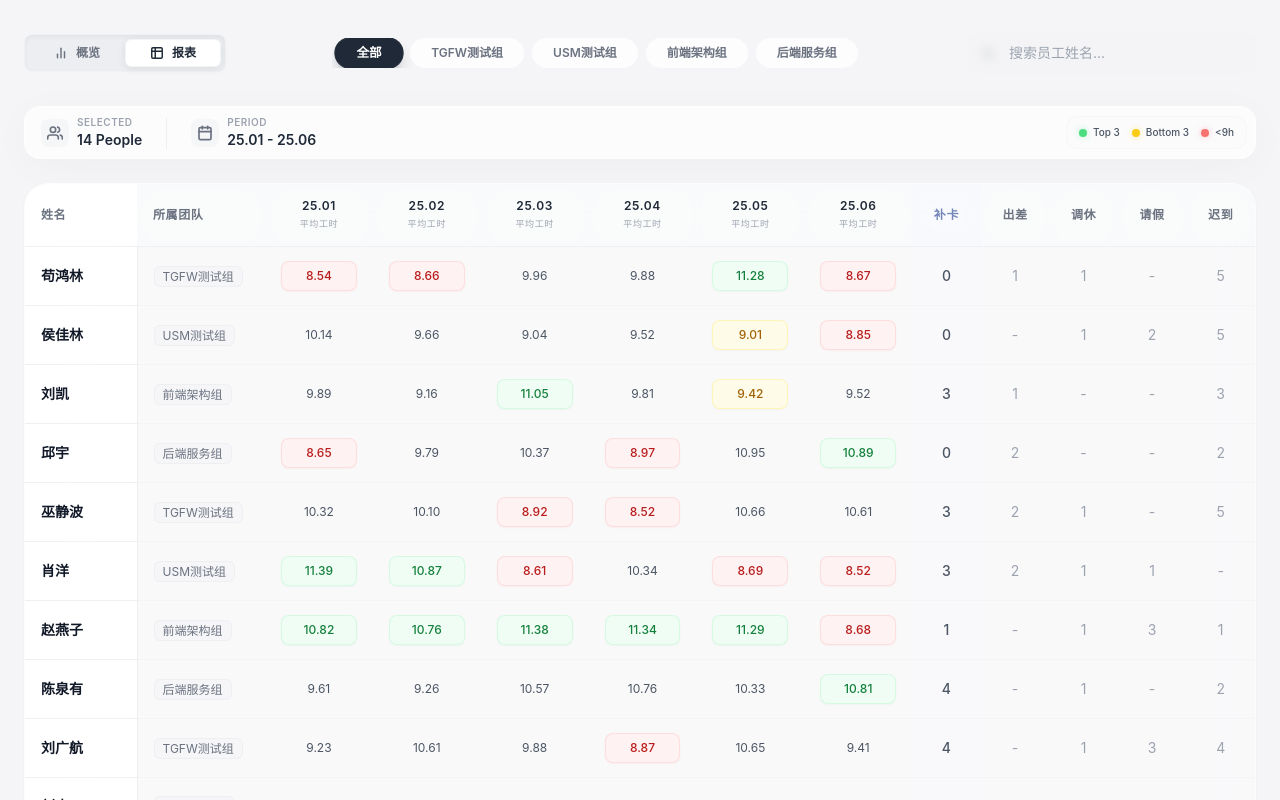
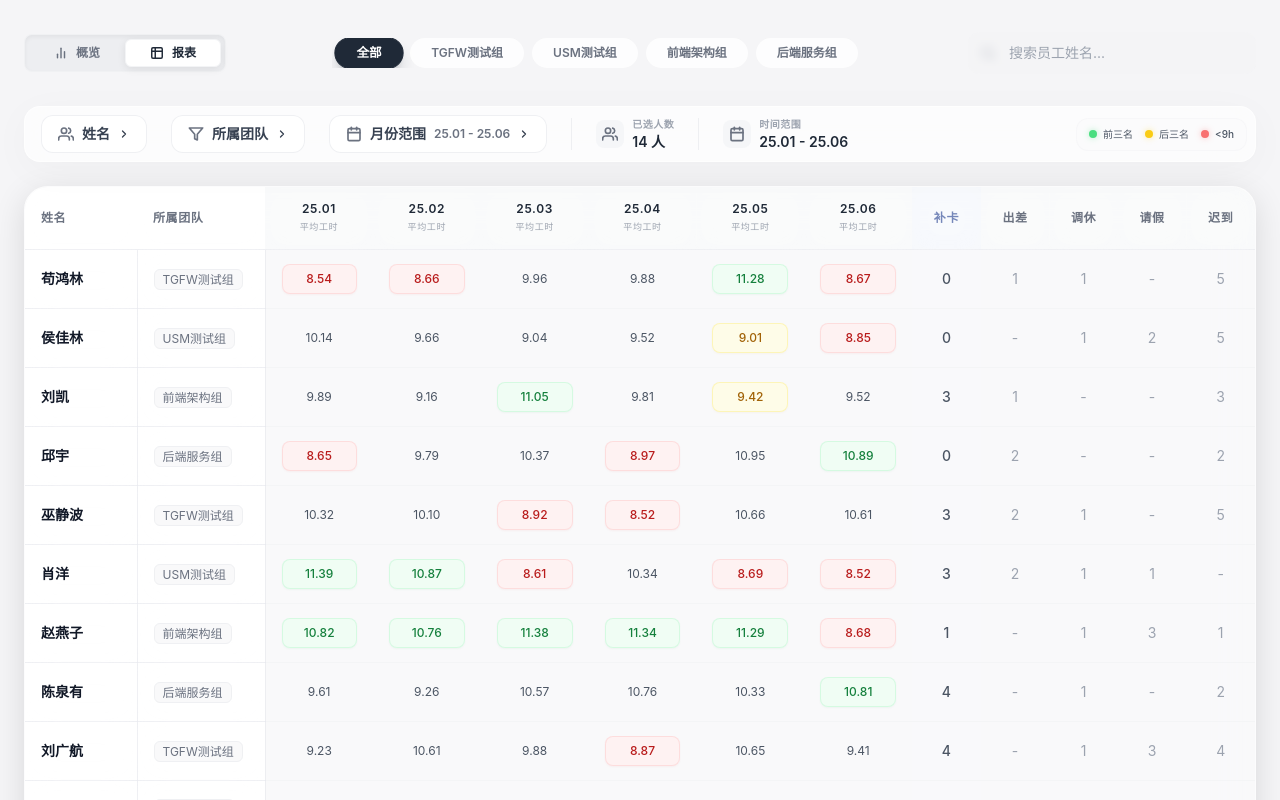
Before and after one commit to FIREGUXBA/vue-test, a Vue app: page / in a window 1280 px wide. Both pictures are taken after a click on the button "报表". Shown: the top 800 px of the page. Built offline with nearby package versions, Linux system fonts and the light colour scheme.

Commit message:
优化报表视图，新增姓名和部门的多选筛选功能，并添加月份区间选择。实现筛选选项的下拉菜单，确保月份选择的有效性校验。更新数据筛选逻辑，以支持新增功能。

```diff
--- a/src/App.vue
+++ b/src/App.vue
@@ -1,5 +1,5 @@
 <script setup>
-import { ref, computed } from 'vue'
+import { ref, computed, watch, onMounted, onUnmounted } from 'vue'
 import StatCard from './components/StatCard.vue'
 import ReportFooterCard from './components/ReportFooterCard.vue'
 import IconSearch from './components/icons/IconSearch.vue'
@@ -50,16 +50,47 @@ const viewMode = ref('dashboard')
 const filterDept = ref('全部')
 const searchTerm = ref('')
 const hoveredRow = ref(null)
-const monthKeys = ['25.01', '25.02', '25.03', '25.04', '25.05', '25.06']
+const allMonthKeys = ['25.01', '25.02', '25.03', '25.04', '25.05', '25.06']
+
+// 报表视图的筛选状态
+const selectedNames = ref([])
+const selectedDepts = ref([])
+const startMonth = ref('25.01')
+const endMonth = ref('25.06')
+const showNameDropdown = ref(false)
+const showDeptDropdown = ref(false)
+const showMonthDropdown = ref(false)
 
 const departments = computed(() => ['全部', ...new Set(data.value.map(i => i.dept))])
+const allNames = computed(() => [...new Set(data.value.map(i => i.name))].sort())
+const allDepts = computed(() => [...new Set(data.value.map(i => i.dept))].sort())
+
+// 根据选择的月份范围生成月份列表
+const monthKeys = computed(() => {
+  const startIdx = allMonthKeys.indexOf(startMonth.value)
+  const endIdx = allMonthKeys.indexOf(endMonth.value)
+  if (startIdx === -1 || endIdx === -1 || startIdx > endIdx) {
+    return allMonthKeys
+  }
+  return allMonthKeys.slice(startIdx, endIdx + 1)
+})
 
 const filteredData = computed(() => {
-  return data.value.filter(item => {
-    const matchesDept = filterDept.value === '全部' || item.dept === filterDept.value
-    const matchesSearch = item.name.toLowerCase().includes(searchTerm.value.toLowerCase())
-    return matchesDept && matchesSearch
-  })
+  if (viewMode.value === 'report') {
+    // 报表视图：使用多选筛选
+    return data.value.filter(item => {
+      const matchesName = selectedNames.value.length === 0 || selectedNames.value.includes(item.name)
+      const matchesDept = selectedDepts.value.length === 0 || selectedDepts.value.includes(item.dept)
+      return matchesName && matchesDept
+    })
+  } else {
+    // 概览视图：使用原有筛选
+    return data.value.filter(item => {
+      const matchesDept = filterDept.value === '全部' || item.dept === filterDept.value
+      const matchesSearch = item.name.toLowerCase().includes(searchTerm.value.toLowerCase())
+      return matchesDept && matchesSearch
+    })
+  }
 })
 
 const stats = computed(() => {
@@ -70,18 +101,18 @@ const stats = computed(() => {
 
 const columnValues = computed(() => {
   const map = {}
-  monthKeys.forEach(m => map[m] = data.value.map(row => row.monthlyHours[m]))
+  monthKeys.value.forEach(m => map[m] = filteredData.value.map(row => row.monthlyHours[m]))
   return map
 })
 
 const footerStats = computed(() => {
-  if (data.value.length === 0) return {}
-  const maxMissing = [...data.value].sort((a, b) => b.stats.missingCard - a.stats.missingCard)[0]
-  const maxLeave = [...data.value].sort((a, b) => b.stats.leave - a.stats.leave)[0]
-  const maxLate = [...data.value].sort((a, b) => b.stats.late - a.stats.late)[0]
+  if (filteredData.value.length === 0) return {}
+  const maxMissing = [...filteredData.value].sort((a, b) => b.stats.missingCard - a.stats.missingCard)[0]
+  const maxLeave = [...filteredData.value].sort((a, b) => b.stats.leave - a.stats.leave)[0]
+  const maxLate = [...filteredData.value].sort((a, b) => b.stats.late - a.stats.late)[0]
 
   let totalSum = 0, totalCount = 0
-  data.value.forEach(d => monthKeys.forEach(m => { totalSum += d.monthlyHours[m]; totalCount++ }))
+  filteredData.value.forEach(d => monthKeys.value.forEach(m => { totalSum += d.monthlyHours[m]; totalCount++ }))
 
   return {
     maxMissingUser: maxMissing,
@@ -92,10 +123,13 @@ const footerStats = computed(() => {
 })
 
 const getCellColor = (val, allValuesInColumn) => {
+  // 小于9小时
   if (val < 9) return 'bg-[#FEF2F2] text-[#B91C1C] border border-[#FECACA]/50 font-medium shadow-[0_1px_2px_rgba(220,38,38,0.05)]'
 
   const sorted = [...allValuesInColumn].sort((a, b) => b - a)
+  // 前3
   const top3 = sorted.slice(0, 3)
+  // 后3
   const bottom3 = sorted.slice(-3)
 
   if (top3.includes(val)) return 'bg-[#F0FDF4] text-[#15803D] border border-[#BBF7D0]/50 font-medium shadow-[0_1px_2px_rgba(22,163,74,0.05)]'
@@ -103,6 +137,32 @@ const getCellColor = (val, allValuesInColumn) => {
 
   return 'text-gray-600'
 }
+
+// 月份选择验证：确保起始月份不大于结束月份
+watch([startMonth, endMonth], ([start, end]) => {
+  const startIdx = allMonthKeys.indexOf(start)
+  const endIdx = allMonthKeys.indexOf(end)
+  if (startIdx > endIdx) {
+    endMonth.value = start
+  }
+})
+
+// 点击外部关闭下拉菜单
+const handleClickOutside = (event) => {
+  if (!event.target.closest('.dropdown-container')) {
+    showNameDropdown.value = false
+    showDeptDropdown.value = false
+    showMonthDropdown.value = false
+  }
+}
+
+onMounted(() => {
+  document.addEventListener('click', handleClickOutside)
+})
+
+onUnmounted(() => {
+  document.removeEventListener('click', handleClickOutside)
+})
 </script>
 
 <template>
@@ -227,38 +287,146 @@ const getCellColor = (val, allValuesInColumn) => {
 
         <!-- Report View -->
         <div v-else key="report" class="space-y-6">
-          <div class="p-2 pl-4 pr-2 rounded-2xl flex flex-wrap gap-4 items-center justify-between bg-white/70 backdrop-blur-2xl border border-white/60 shadow-[0_8px_40px_rgba(0,0,0,0.03)]">
-            <div class="flex items-center gap-6">
+
+          <div class="p-2 pl-4 pr-2 rounded-2xl flex flex-wrap gap-4 items-center justify-between bg-white/70 backdrop-blur-2xl border border-white/60 shadow-[0_8px_40px_rgba(0,0,0,0.03)] relative z-40">
+            <div class="flex items-center gap-6 flex-wrap">
+              <!-- 选择姓名 -->
+              <div class="relative dropdown-container">
+                <button
+                  @click.stop="showNameDropdown = !showNameDropdown"
+                  class="flex items-center gap-2 px-4 py-2 rounded-xl text-sm font-semibold transition-all duration-300 border bg-white/80 hover:bg-white text-gray-700 border-gray-200/60 hover:border-blue-500/30 hover:shadow-sm backdrop-blur-sm"
+                >
+                  <IconUsers class="w-4 h-4 text-gray-500"></IconUsers>
+                  <span>姓名</span>
+                  <!-- <span v-if="selectedNames.length > 0" class="px-2 py-0.5 rounded-full bg-blue-500 text-white text-xs">{{ selectedNames.length }}</span> -->
+                  <IconChevronRight class="w-3 h-3 transition-transform" :class="showNameDropdown ? 'rotate-90' : ''"></IconChevronRight>
+                </button>
+                <div v-if="showNameDropdown" @click.stop class="absolute top-full left-0 mt-2 w-64 bg-white/95 backdrop-blur-xl rounded-xl border border-gray-200/60 shadow-[0_8px_40px_rgba(0,0,0,0.08)] z-[100] max-h-80 overflow-y-auto">
+                  <div class="p-2">
+                    <div class="flex items-center justify-between p-2 border-b border-gray-100">
+                      <span class="text-xs font-semibold text-gray-500">选择姓名</span>
+                      <button @click.stop="selectedNames = []" class="text-xs text-blue-500 hover:text-blue-600">清空</button>
+                    </div>
+                    <div class="p-2 space-y-1">
+                      <label v-for="name in allNames" :key="name" class="flex items-center gap-2 p-2 rounded-lg hover:bg-gray-50 cursor-pointer transition-colors">
+                        <input
+                          type="checkbox"
+                          :value="name"
+                          v-model="selectedNames"
+                          @click.stop
+                          class="w-4 h-4 rounded border-gray-300 text-blue-500 focus:ring-blue-500 focus:ring-offset-0"
+                        />
+                        <span class="text-sm text-gray-700">{{ name }}</span>
+                      </label>
+                    </div>
+                  </div>
+                </div>
+              </div>
+
+              <!-- 选择所属团队 -->
+              <div class="relative dropdown-container">
+                <button
+                  @click.stop="showDeptDropdown = !showDeptDropdown"
+                  class="flex items-center gap-2 px-4 py-2 rounded-xl text-sm font-semibold transition-all duration-300 border bg-white/80 hover:bg-white text-gray-700 border-gray-200/60 hover:border-blue-500/30 hover:shadow-sm backdrop-blur-sm"
+                >
+                  <IconFilter class="w-4 h-4 text-gray-500"></IconFilter>
+                  <span>所属团队</span>
+                  <!-- <span v-if="selectedDepts.length > 0" class="px-2 py-0.5 rounded-full bg-blue-500 text-white text-xs">{{ selectedDepts.length }}</span> -->
+                  <IconChevronRight class="w-3 h-3 transition-transform" :class="showDeptDropdown ? 'rotate-90' : ''"></IconChevronRight>
+                </button>
+                <div v-if="showDeptDropdown" @click.stop class="absolute top-full left-0 mt-2 w-48 bg-white/95 backdrop-blur-xl rounded-xl border border-gray-200/60 shadow-[0_8px_40px_rgba(0,0,0,0.08)] z-[100] max-h-80 overflow-y-auto">
+                  <div class="p-2">
+                    <div class="flex items-center justify-between p-2 border-b border-gray-100">
+                      <span class="text-xs font-semibold text-gray-500">选择团队</span>
+                      <button @click.stop="selectedDepts = []" class="text-xs text-blue-500 hover:text-blue-600">清空</button>
+                    </div>
+                    <div class="p-2 space-y-1">
+                      <label v-for="dept in allDepts" :key="dept" class="flex items-center gap-2 p-2 rounded-lg hover:bg-gray-50 cursor-pointer transition-colors">
+                        <input
+                          type="checkbox"
+                          :value="dept"
+                          v-model="selectedDepts"
+                          @click.stop
+                          class="w-4 h-4 rounded border-gray-300 text-blue-500 focus:ring-blue-500 focus:ring-offset-0"
+                        />
+                        <span class="text-sm text-gray-700">{{ dept }}</span>
+                      </label>
+                    </div>
+                  </div>
+                </div>
+              </div>
+
+              <!-- 选择月份范围 -->
+              <div class="relative dropdown-container">
+                <button
+                  @click.stop="showMonthDropdown = !showMonthDropdown"
+                  class="flex items-center gap-2 px-4 py-2 rounded-xl text-sm font-semibold transition-all duration-300 border bg-white/80 hover:bg-white text-gray-700 border-gray-200/60 hover:border-blue-500/30 hover:shadow-sm backdrop-blur-sm"
+                >
+                  <IconCalendar class="w-4 h-4 text-gray-500"></IconCalendar>
+                  <span>月份范围</span>
+                  <span class="text-xs text-gray-500">{{ startMonth }} - {{ endMonth }}</span>
+                  <IconChevronRight class="w-3 h-3 transition-transform" :class="showMonthDropdown ? 'rotate-90' : ''"></IconChevronRight>
+                </button>
+                <div v-if="showMonthDropdown" @click.stop class="absolute top-full left-0 mt-2 w-64 bg-white/95 backdrop-blur-xl rounded-xl border border-gray-200/60 shadow-[0_8px_40px_rgba(0,0,0,0.08)] z-[100]">
+                  <div class="p-4">
+                    <div class="space-y-4">
+                      <div>
+                        <label class="block text-xs font-semibold text-gray-500 mb-2">起始月份</label>
+                        <select
+                          v-model="startMonth"
+                          @change.stop
+                          class="w-full px-3 py-2 rounded-lg text-sm border border-gray-200/60 bg-white focus:border-blue-500/30 focus:ring-2 focus:ring-blue-500/20 outline-none transition-all"
+                        >
+                          <option v-for="month in allMonthKeys" :key="month" :value="month">{{ month }}</option>
+                        </select>
+                      </div>
+                      <div>
+                        <label class="block text-xs font-semibold text-gray-500 mb-2">结束月份</label>
+                        <select
+                          v-model="endMonth"
+                          @change.stop
+                          class="w-full px-3 py-2 rounded-lg text-sm border border-gray-200/60 bg-white focus:border-blue-500/30 focus:ring-2 focus:ring-blue-500/20 outline-none transition-all"
+                        >
+                          <option v-for="month in allMonthKeys" :key="month" :value="month">{{ month }}</option>
+                        </select>
+                      </div>
+                    </div>
+                  </div>
+                </div>
+              </div>
+
+              <div class="h-8 w-px bg-gray-200/60"></div>
+
               <div class="flex items-center gap-2">
                 <div class="bg-gray-100/80 p-1.5 rounded-lg text-gray-500"><IconUsers class="w-4 h-4"></IconUsers></div>
                 <div class="flex flex-col">
-                  <span class="text-[10px] font-semibold text-gray-400 uppercase tracking-wider">Selected</span>
-                  <span class="text-sm font-semibold text-gray-800">{{ filteredData.length }} People</span>
+                  <span class="text-[10px] font-semibold text-gray-400 uppercase tracking-wider">已选人数</span>
+                  <span class="text-sm font-semibold text-gray-800">{{ filteredData.length }} 人</span>
                 </div>
               </div>
               <div class="h-8 w-px bg-gray-200/60"></div>
               <div class="flex items-center gap-2">
                 <div class="bg-gray-100/80 p-1.5 rounded-lg text-gray-500"><IconCalendar class="w-4 h-4"></IconCalendar></div>
                 <div class="flex flex-col">
-                  <span class="text-[10px] font-semibold text-gray-400 uppercase tracking-wider">Period</span>
-                  <span class="text-sm font-semibold text-gray-800">25.01 - 25.06</span>
+                  <span class="text-[10px] font-semibold text-gray-400 uppercase tracking-wider">时间范围</span>
+                  <span class="text-sm font-semibold text-gray-800">{{ startMonth }} - {{ endMonth }}</span>
                 </div>
               </div>
             </div>
             <div class="flex items-center gap-3 bg-gray-50/50 px-3 py-2 rounded-xl border border-gray-100/50">
-              <div class="flex items-center gap-1.5 text-[10px] font-medium text-gray-600"><span class="w-2 h-2 rounded-full bg-green-400 shadow-[0_0_6px_rgba(74,222,128,0.4)]"></span> Top 3</div>
-              <div class="flex items-center gap-1.5 text-[10px] font-medium text-gray-600"><span class="w-2 h-2 rounded-full bg-yellow-400 shadow-[0_0_6px_rgba(250,204,21,0.4)]"></span> Bottom 3</div>
+              <div class="flex items-center gap-1.5 text-[10px] font-medium text-gray-600"><span class="w-2 h-2 rounded-full bg-green-400 shadow-[0_0_6px_rgba(74,222,128,0.4)]"></span> 前三名</div>
+              <div class="flex items-center gap-1.5 text-[10px] font-medium text-gray-600"><span class="w-2 h-2 rounded-full bg-yellow-400 shadow-[0_0_6px_rgba(250,204,21,0.4)]"></span> 后三名</div>
               <div class="flex items-center gap-1.5 text-[10px] font-medium text-gray-600"><span class="w-2 h-2 rounded-full bg-red-400 shadow-[0_0_6px_rgba(248,113,113,0.4)]"></span> &lt;9h</div>
             </div>
           </div>
 
-          <div class="rounded-3xl overflow-hidden bg-white/40 border border-white/50 shadow-sm backdrop-blur-xl">
+          <div class="rounded-3xl overflow-hidden bg-white/40 border border-white/50 shadow-[0_8px_32px_rgba(0,0,0,0.12)] backdrop-blur-xl">
             <div class="overflow-x-auto custom-scrollbar">
               <table class="min-w-full border-collapse">
                 <thead>
                   <tr>
-                    <th class="px-4 py-3.5 text-xs font-semibold text-gray-500 uppercase tracking-wider bg-gray-50/80 border-b border-gray-200/60 backdrop-blur-md sticky top-0 z-20 w-28 text-left sticky left-0 shadow-[4px_0_12px_rgba(0,0,0,0.02)] bg-white/95">姓名</th>
-                    <th class="px-4 py-3.5 text-xs font-semibold text-gray-500 uppercase tracking-wider bg-gray-50/80 border-b border-gray-200/60 backdrop-blur-md sticky top-0 z-20 w-32 text-left">所属团队</th>
+                    <th class="px-4 py-3.5 text-xs font-semibold text-gray-500 uppercase tracking-wider bg-gray-50/80 border-b border-gray-200/60 backdrop-blur-md sticky top-0 z-30 w-28 text-left sticky left-0 shadow-[4px_0_12px_rgba(0,0,0,0.02)] bg-white/95">姓名</th>
+                    <th class="px-4 py-3.5 text-xs font-semibold text-gray-500 uppercase tracking-wider bg-gray-50/80 border-b border-gray-200/60 backdrop-blur-md sticky top-0 z-30 w-32 text-left sticky left-[75px] shadow-[4px_0_12px_rgba(0,0,0,0.02)] bg-white/95">所属团队</th>
                     <th v-for="m in monthKeys" :key="m" class="px-4 py-3.5 text-xs font-semibold text-gray-500 uppercase tracking-wider bg-gray-50/80 border-b border-gray-200/60 backdrop-blur-md sticky top-0 z-20 text-center min-w-[90px]">
                       <div class="flex flex-col">
                         <span class="text-gray-800">{{ m }}</span>
@@ -273,19 +441,20 @@ const getCellColor = (val, allValuesInColumn) => {
                   </tr>
                 </thead>
                 <tbody class="relative">
-                  <tr v-for="row in filteredData" :key="row.id" class="group hover:bg-blue-100/80 hover:shadow-md hover:-translate-y-0.5 transition-all duration-300 ease-out cursor-pointer relative z-0 hover:z-20">
-                    <td class="px-4 py-3.5 text-sm text-gray-900 border-b border-gray-100/80 whitespace-nowrap font-semibold sticky left-0 bg-white/90 group-hover:bg-blue-100/90 backdrop-blur-lg border-r border-gray-200/60 group-hover:border-blue-300/80 group-hover:shadow-[4px_0_16px_rgba(59,130,246,0.15)] z-10 shadow-[4px_0_12px_rgba(0,0,0,0.02)] transition-all duration-300">{{ row.name }}</td>
-                    <td class="px-4 py-3.5 text-sm text-gray-700 border-b border-gray-100/80 whitespace-nowrap">
+                  <!-- 表格行 -->
+                  <tr v-for="row in filteredData" :key="row.id" class="group hover:bg-blue-100/80 transition-all duration-300 ease-out cursor-pointer relative z-0">
+                    <td class="px-4 py-3.5 text-sm text-gray-900 border-b border-gray-100/80 whitespace-nowrap font-semibold sticky left-0 bg-white/90 group-hover:bg-blue-100/90 backdrop-blur-lg border-r border-gray-200/60 group-hover:border-blue-300/80 group-hover:shadow-[4px_0_16px_rgba(59,130,246,0.15)] z-30 shadow-[4px_0_12px_rgba(0,0,0,0.02)] transition-all duration-300">{{ row.name }}</td>
+                    <td class="px-4 py-3.5 text-sm text-gray-700 border-b border-gray-100/80 whitespace-nowrap sticky left-[75px] bg-white/90 group-hover:bg-blue-100/90 backdrop-blur-lg border-r border-gray-200/60 group-hover:border-blue-300/80 group-hover:shadow-[4px_0_16px_rgba(59,130,246,0.15)] z-30 shadow-[4px_0_12px_rgba(0,0,0,0.02)] transition-all duration-300">
                       <span class="px-2 py-0.5 rounded-md bg-gray-100/50 text-gray-500 text-xs border border-gray-200/50">{{ row.dept }}</span>
                     </td>
-                    <td v-for="m in monthKeys" :key="m" class="px-4 py-3.5 text-sm text-gray-700 border-b border-gray-100/80 whitespace-nowrap text-center p-2">
+                    <td v-for="m in monthKeys" :key="m" class="px-4 py-3.5 text-sm text-gray-700 border-b border-gray-100/80 whitespace-nowrap text-center p-2 relative z-0">
                       <div class="py-1.5 rounded-lg text-xs transition-transform hover:scale-105" :class="getCellColor(row.monthlyHours[m], columnValues[m])">{{ row.monthlyHours[m].toFixed(2) }}</div>
                     </td>
-                    <td class="px-4 py-3.5 text-sm text-gray-600 border-b border-gray-100/80 whitespace-nowrap text-center bg-blue-50/10 font-medium">{{ row.stats.missingCard }}</td>
-                    <td class="px-4 py-3.5 text-sm text-gray-400 border-b border-gray-100/80 whitespace-nowrap text-center">{{ row.stats.businessTrip || '-' }}</td>
-                    <td class="px-4 py-3.5 text-sm text-gray-400 border-b border-gray-100/80 whitespace-nowrap text-center">{{ row.stats.compLeave || '-' }}</td>
-                    <td class="px-4 py-3.5 text-sm text-gray-400 border-b border-gray-100/80 whitespace-nowrap text-center">{{ row.stats.leave || '-' }}</td>
-                    <td class="px-4 py-3.5 text-sm text-gray-400 border-b border-gray-100/80 whitespace-nowrap text-center">{{ row.stats.late || '-' }}</td>
+                    <td class="px-4 py-3.5 text-sm text-gray-600 border-b border-gray-100/80 whitespace-nowrap text-center bg-blue-50/10 font-medium relative z-0">{{ row.stats.missingCard }}</td>
+                    <td class="px-4 py-3.5 text-sm text-gray-400 border-b border-gray-100/80 whitespace-nowrap text-center relative z-0">{{ row.stats.businessTrip || '-' }}</td>
+                    <td class="px-4 py-3.5 text-sm text-gray-400 border-b border-gray-100/80 whitespace-nowrap text-center relative z-0">{{ row.stats.compLeave || '-' }}</td>
+                    <td class="px-4 py-3.5 text-sm text-gray-400 border-b border-gray-100/80 whitespace-nowrap text-center relative z-0">{{ row.stats.leave || '-' }}</td>
+                    <td class="px-4 py-3.5 text-sm text-gray-400 border-b border-gray-100/80 whitespace-nowrap text-center relative z-0">{{ row.stats.late || '-' }}</td>
                   </tr>
                 </tbody>
               </table>
```
